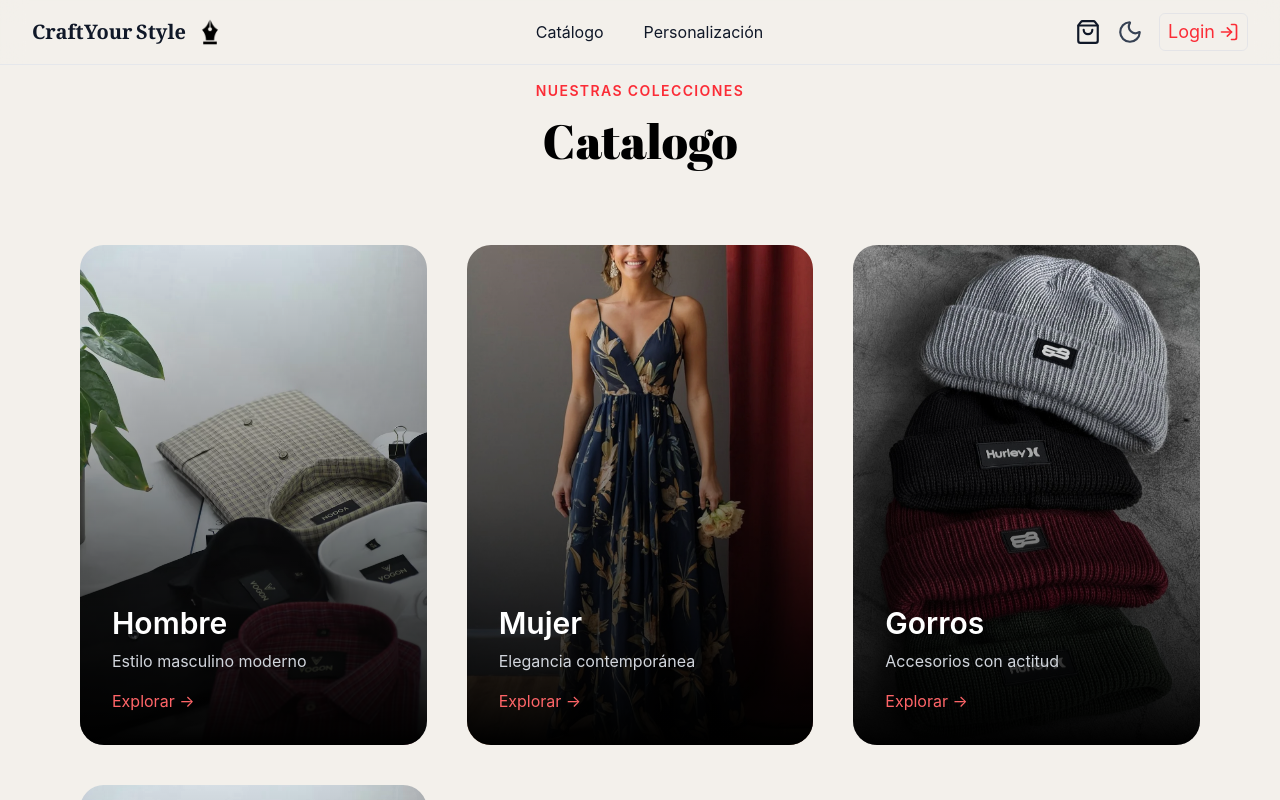
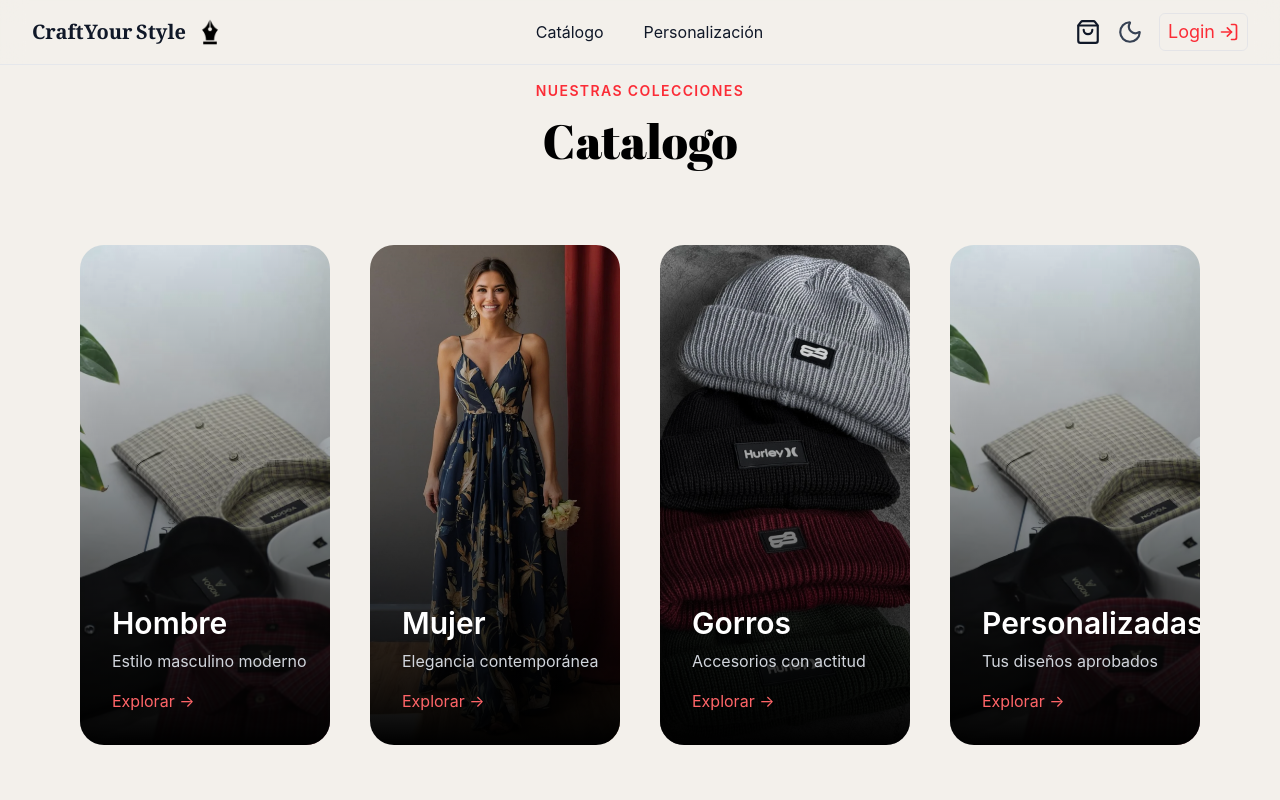
Before and after one commit to ordogens/Proyecto-Formativo-Cliente, a React (Vite) app: page /catalogo in a window 1280 px wide. Built offline with nearby package versions, Linux system fonts and the light colour scheme; no server answers; what @react-pdf/renderer would draw is missing.

Commit message:
mejora visual

```diff
--- a/src/components/homeComponents/HomeP2.tsx
+++ b/src/components/homeComponents/HomeP2.tsx
@@ -16,7 +16,7 @@ export const HomeP2 = () => {
         </h2>
       </div>
 
-      <div className="grid md:grid-cols-3 gap-10">
+      <div className="grid md:grid-cols-4 gap-10">
         {categorias.map((categoria) => (
           <div
             key={categoria.title}
--- a/src/pages/Catalogo.tsx
+++ b/src/pages/Catalogo.tsx
@@ -16,7 +16,7 @@ export const Catalogo = () => {
         </h2>
       </div>
 
-      <div className="grid md:grid-cols-3 gap-10">
+      <div className="grid md:grid-cols-4 gap-10">
         {categorias.map((categoria) => (
           <div
             key={categoria.title}
```
Also changed, not shown: 1 other file (tests, documents, lock files or other folders).
